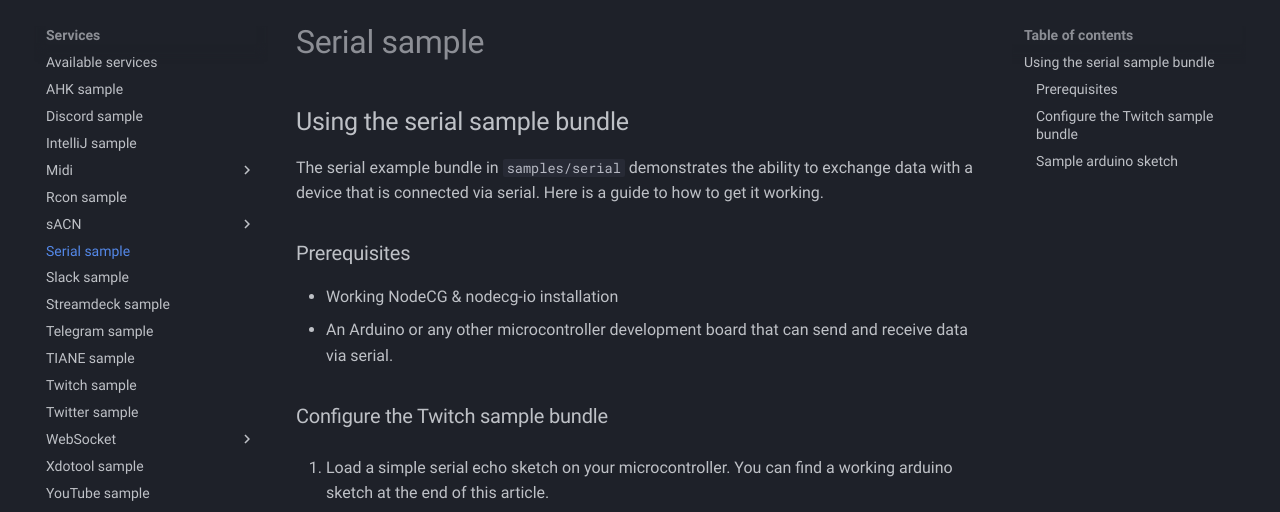
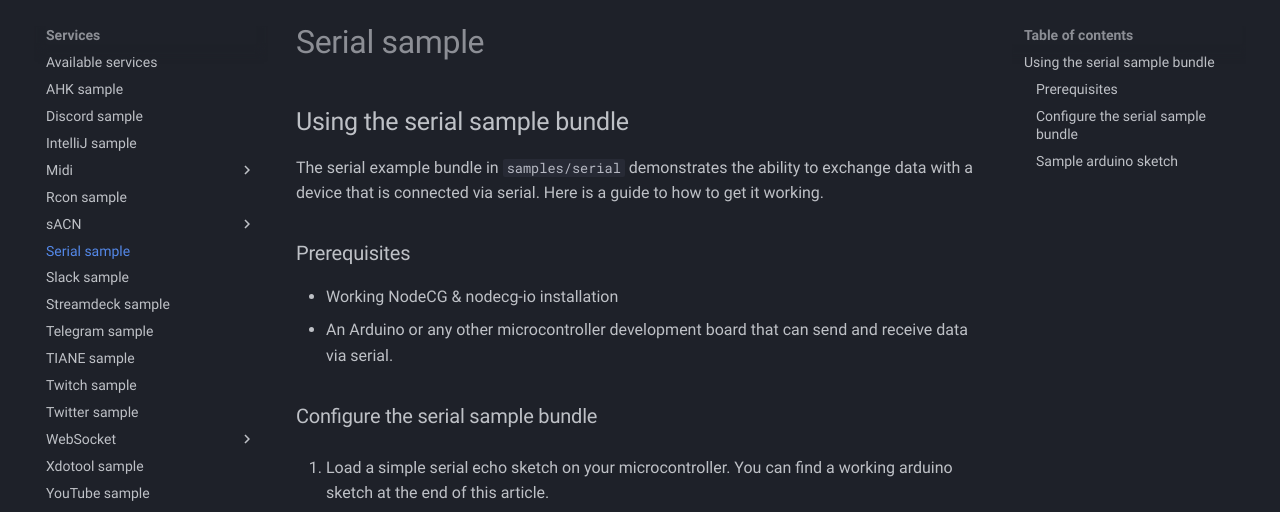
Before and after one commit to codeoverflow-org/nodecg-io-docs, an MkDocs documentation site: the page built from docs/samples/serial.md, in a window 1280 px wide and 900 px high. Shown: the part 124-636 px from the top of the window. Built offline with MkDocs 1.6.1 and Material for MkDocs 9.7.7, drawn with Linux system fonts in a browser that asks for light colours; comment, search, counter and statistics services are not loaded.

Commit message:
Fix twitch c&p

```diff
--- a/docs/samples/serial.md
+++ b/docs/samples/serial.md
@@ -7,7 +7,7 @@ The serial example bundle in `samples/serial` demonstrates the ability to exchan
 -   Working NodeCG & nodecg-io installation
 -   An Arduino or any other microcontroller development board that can send and receive data via serial.
 
-### Configure the Twitch sample bundle
+### Configure the serial sample bundle
 
 1. Load a simple serial echo sketch on your microcontroller. You can find a working arduino sketch at the end of this article.
 
```
